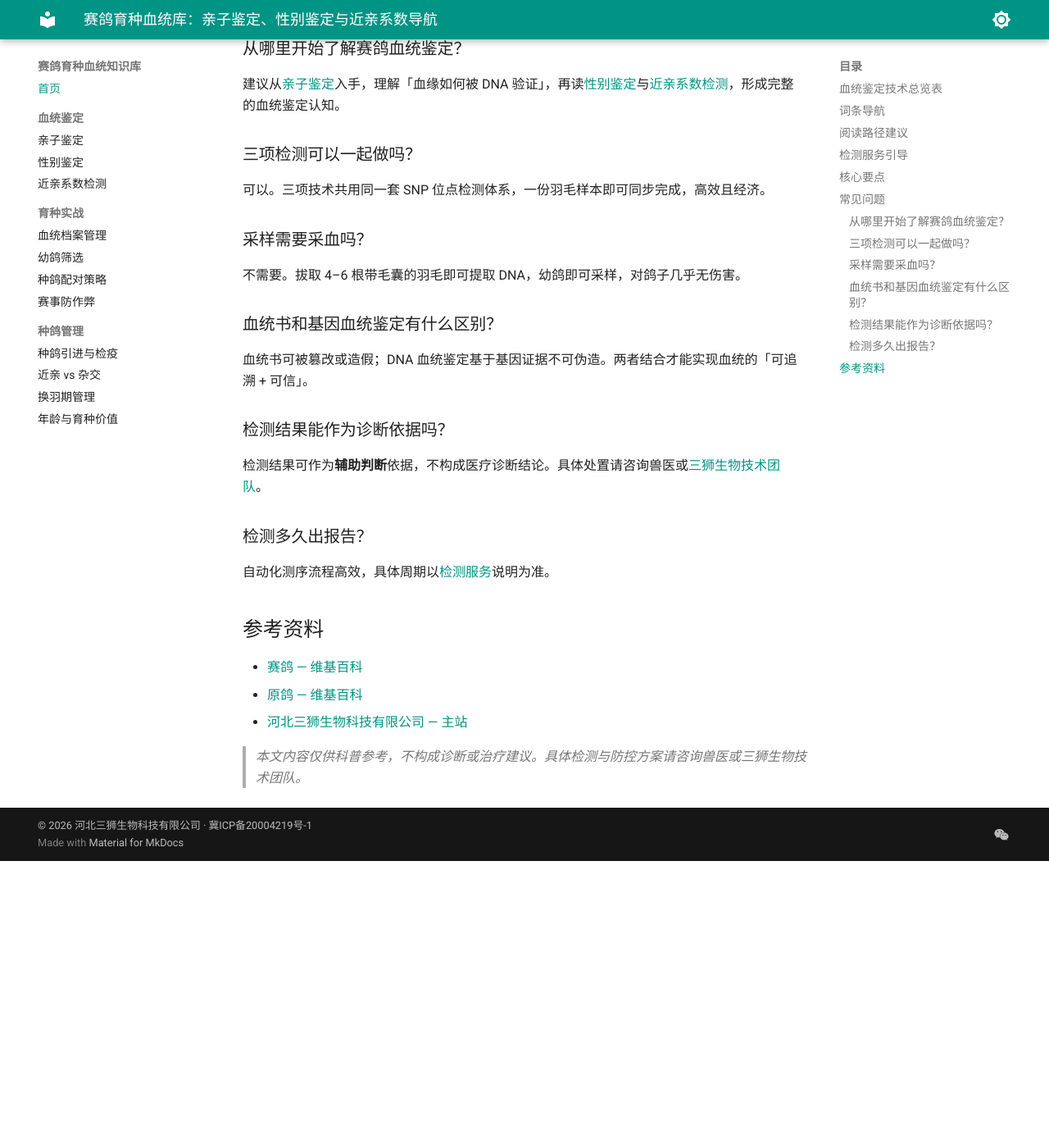
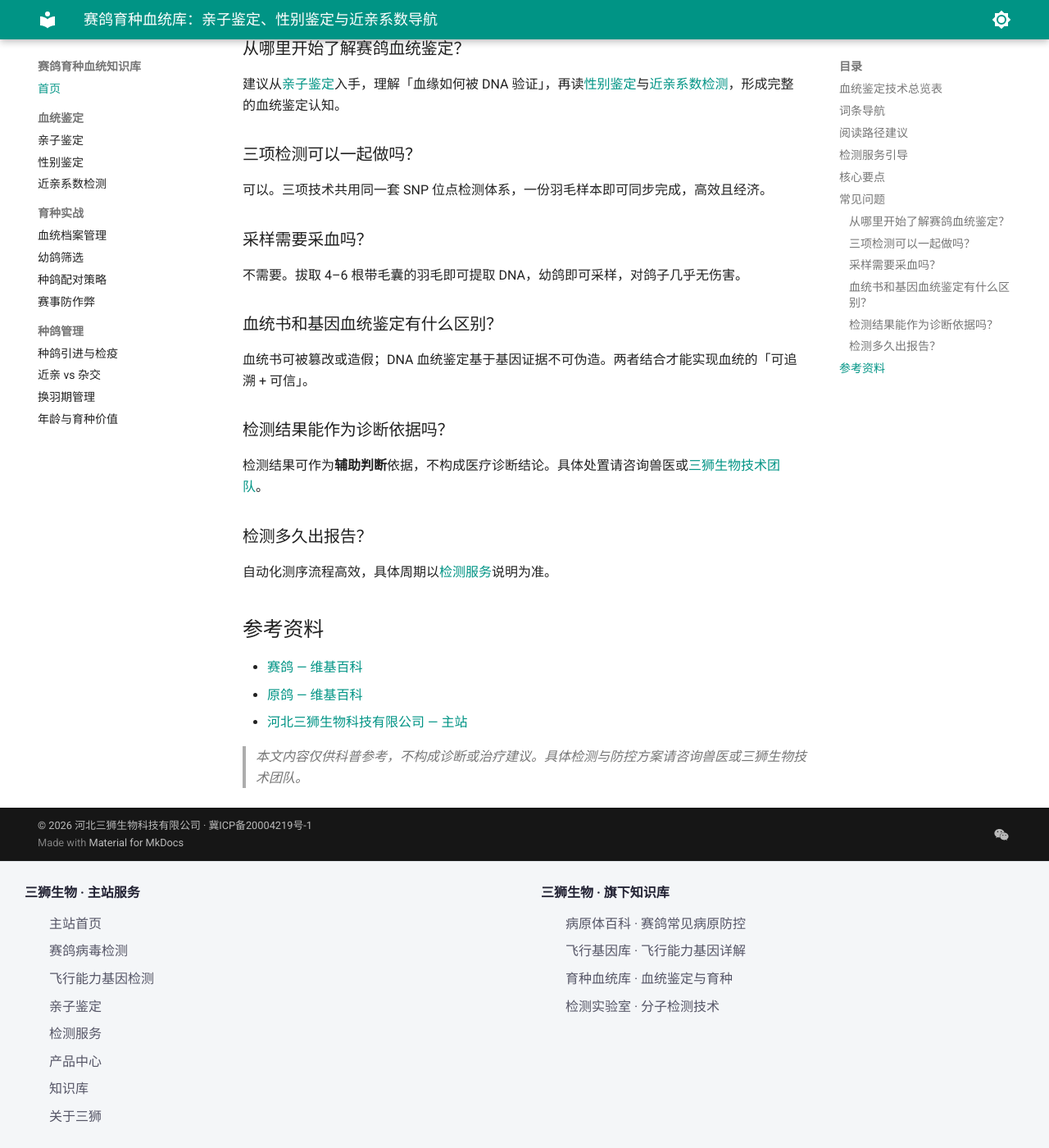
Before and after one commit to martinxionbiotech-max/sanshibio-breeding, an MkDocs documentation site: the page built from docs/index.md, in a window 1280 px wide and 1400 px high, scrolled down 2318 px. Shown: the whole window at 82% size. Built offline with MkDocs 1.6.1 and Material for MkDocs 9.7.7, drawn with Linux system fonts in a browser that asks for light colours; before the commit the page ends 3368 px from its top, so only the background shows below that.

Commit message:
feat: add site-network footer (main-site deep links + sibling subsites)

```diff
--- a/overrides/main.html
+++ b/overrides/main.html
@@ -77,3 +77,40 @@
   }
   </script>
 {% endblock %}
+{% block footer %}
+  {{ super() }}
+  <div class="ssb-network md-typeset">
+    <div class="md-grid ssb-network__grid">
+      <div class="ssb-network__col">
+        <span class="ssb-network__title">三狮生物 · 主站服务</span>
+        <ul>
+          <li><a href="https://sanshibio.net/">主站首页</a></li>
+          <li><a href="https://sanshibio.net/virus-detection/">赛鸽病毒检测</a></li>
+          <li><a href="https://sanshibio.net/flight-ability/">飞行能力基因检测</a></li>
+          <li><a href="https://sanshibio.net/paternity/">亲子鉴定</a></li>
+          <li><a href="https://sanshibio.net/services/">检测服务</a></li>
+          <li><a href="https://sanshibio.net/products/">产品中心</a></li>
+          <li><a href="https://sanshibio.net/blog/">知识库</a></li>
+          <li><a href="https://sanshibio.net/about/">关于三狮</a></li>
+        </ul>
+      </div>
+      <div class="ssb-network__col">
+        <span class="ssb-network__title">三狮生物 · 旗下知识库</span>
+        <ul>
+          <li><a href="https://pathogens.sanshibio.net/">病原体百科 · 赛鸽常见病原防控</a></li>
+          <li><a href="https://genes.sanshibio.net/">飞行基因库 · 飞行能力基因详解</a></li>
+          <li><a href="https://breeding.sanshibio.net/">育种血统库 · 血统鉴定与育种</a></li>
+          <li><a href="https://lab.sanshibio.net/">检测实验室 · 分子检测技术</a></li>
+        </ul>
+      </div>
+    </div>
+  </div>
+  <style>
+    .ssb-network { background: #f4f6f8; border-top: 1px solid #e2e6ea; font-size: .8rem; }
+    .ssb-network__grid { display: grid; grid-template-columns: repeat(auto-fit, minmax(230px, 1fr)); gap: 1.25rem 2rem; padding: 1.25rem 0; }
+    .ssb-network__title { display: block; margin-bottom: .6rem; font-weight: 700; color: #223; }
+    .ssb-network ul { list-style: none; margin: 0; padding: 0; display: flex; flex-wrap: wrap; gap: .3rem 1.1rem; }
+    .ssb-network a { color: #556; }
+    .ssb-network a:hover { color: #0b6e5a; }
+  </style>
+{% endblock %}
```
